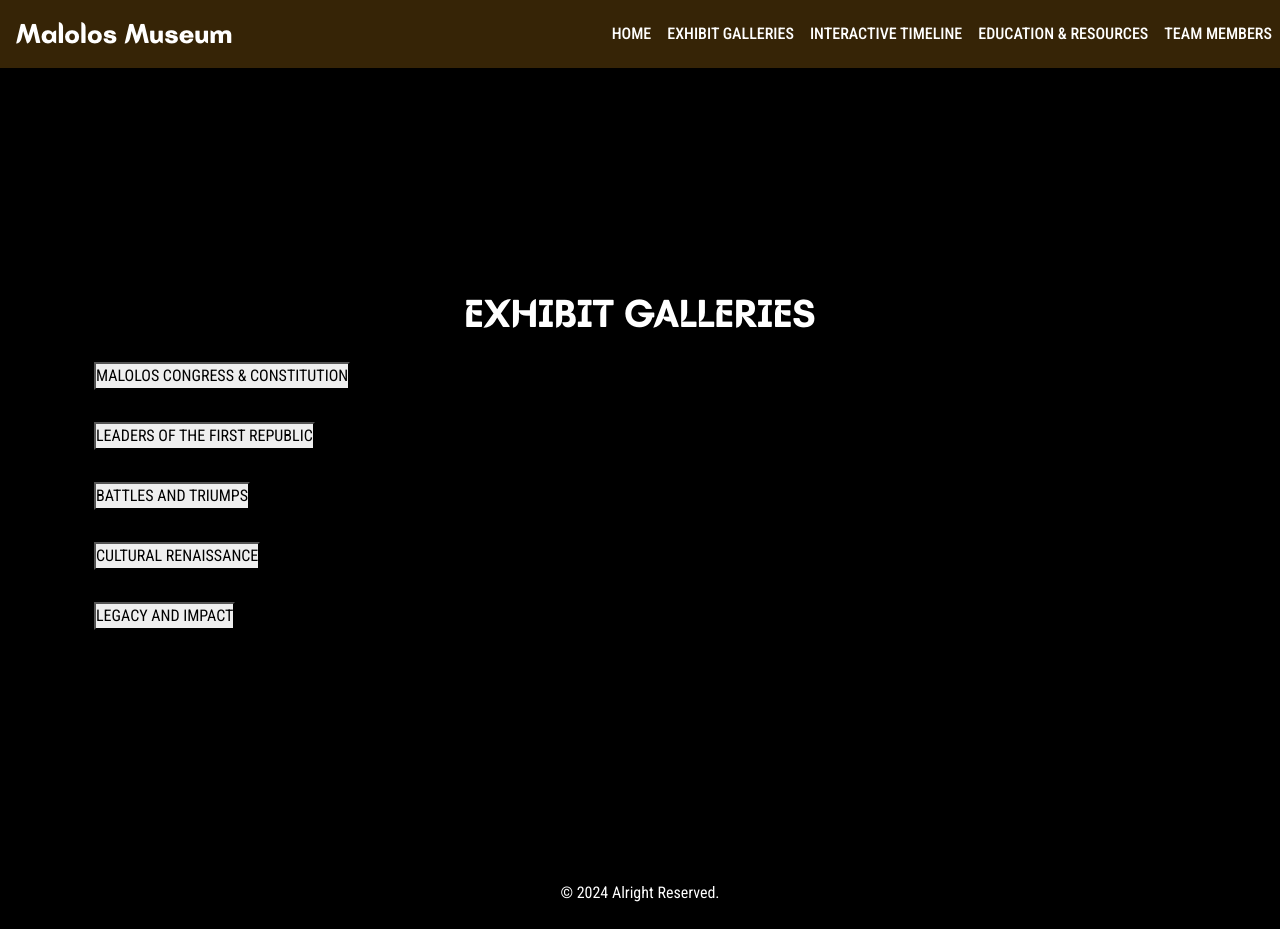
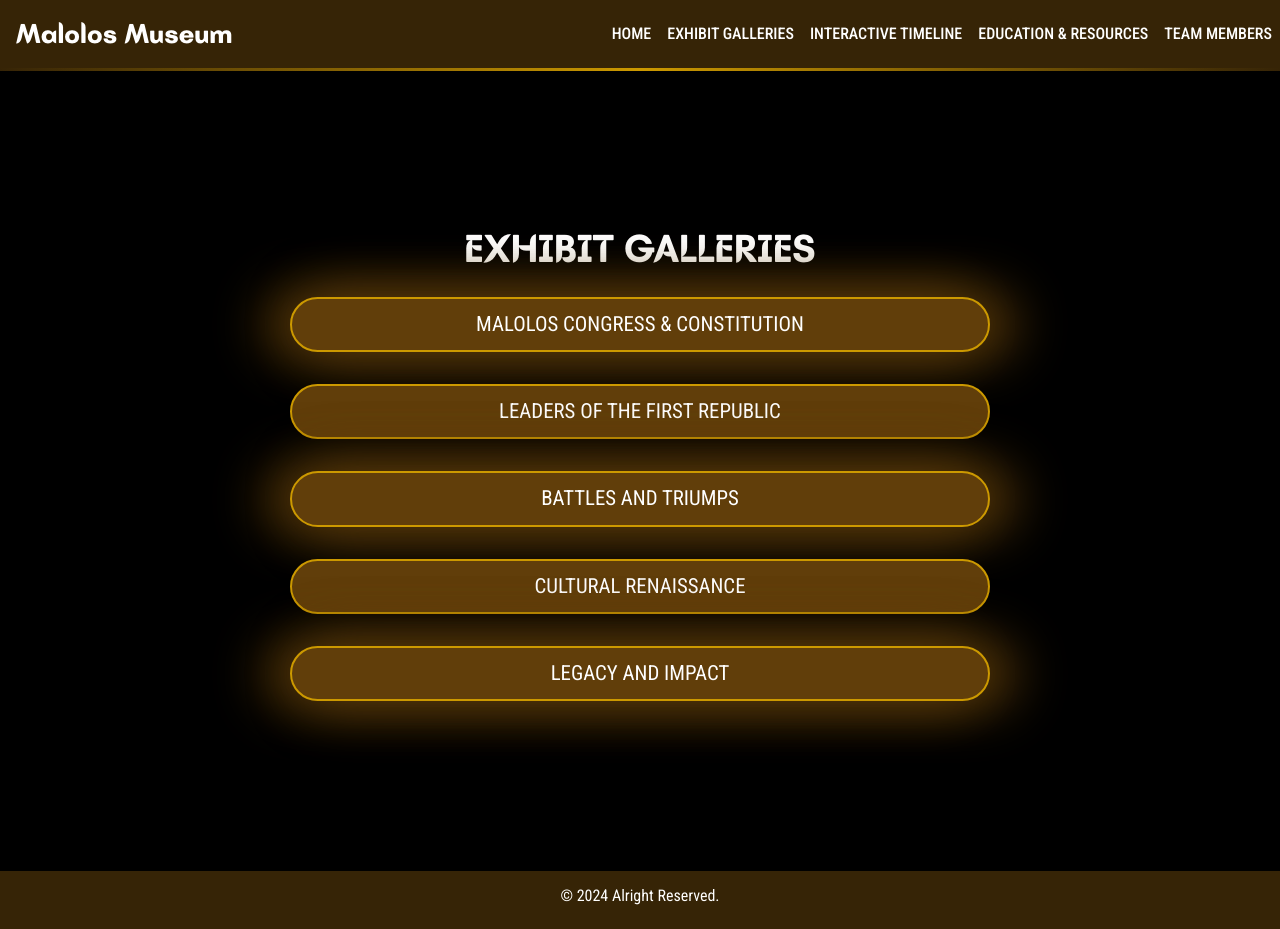
Before and after one commit to Nthnnn26/malolos.museum.io, a PHP site: page /exhibit-gallery.html in a window 1280 px wide. Before the commit the page ends 902 px from the top, so only its background shows below. Run offline with PHP 8.4, Linux system fonts and the light colour scheme.

Commit message:
Add files via upload

```diff
--- a/style/style.css
+++ b/style/style.css
@@ -78,44 +116,110 @@ header {
     align-items: center;
     justify-content: space-between;
 }
-.btn:hover {
-    transform: translateY(-10px);
+.btn-brown {
+    border: 2px solid #CC9900;
+    border-radius: 50px;
+    color: white;
+    background-color: #613E0A;
+    padding: 10px 15px;
+    font-size: 1.3em;
+}
+.btn-brown:hover {
+    transform: scale(1.1);
     transition: transform 0.3s ease;
-    color: #CC9900;
-
 }
-.btn-home {
-    background-color: #CC9900;
+.btn-black {
+    border: 2px solid #FFFFFF;
+    border-radius: 50px;
+    color: white;
+    background-color: #000000;
+    padding: 10px 15px;
+    font-size: 1.3em;
 }
-.btn-home:hover {
-    transform: translateY(-10px);
+.btn-black:hover {
+    transform: scale(1.1);
     transition: transform 0.3s ease;
-    background-color: #362406;
-    color: #CC9900;
 }
 .reveal {
     position: relative;
-    transform: translateY(100px);
+    transform: translateY(50px);
     opacity: 0;
-    transition: all 3s ease;
+    transition: all 2s ease;
 }
 .reveal.active {
     transform: translateY(0px);
     opacity: 1;
 }
+.linear-border {
+    border-bottom: 3px solid;
+    border-image: linear-gradient(to right, rgba(97, 62, 10, 0), #CC9900, rgba(97, 62, 10, 0));
+    border-image-slice: 1;
+}
+.container-btn {
+    position: relative;
+    display: flex;
+    justify-content: center;
+    text-align: center;
+    width: 100%;
+    height: auto;
+    max-width: 200px;
+    max-height: 100px;
+
+}
+
+.btn-glowing {
+    width: 700px;
+    font-size: 1.3em;
+    border: 2px solid #CC9900;
+    border-radius: 50px;
+    color: white;
+    background-color: #613E0A;
+    padding: 10px 15px;
+    overflow: hidden;
+    text-decoration: none;
+    box-shadow: 20px 0px 50px 10px rgba(97, 62, 10, 0.7), -20px 0px 50px 10px rgba(97, 62, 10, 0.7);
+    -webkit-box-shadow: 20px 0px 50px 10px rgba(97, 62, 10, 0.7), -20px 0px 50px 10px rgba(97, 62, 10, 0.7);
+    -moz-box-shadow: 20px 0px 50px 10px rgba(97, 62, 10, 0.7), -20px 0px 50px 10px rgba(97, 62, 10, 0.7);
+}
+.btn-glowing:hover {
+    transform: scale(1.1);
+    transition: transform 0.3s ease;
+}
+.btn-noglow {
+    width: 700px;
+    font-size: 1.3em;
+    border: 2px solid #CC9900;
+    border-radius: 50px;
+    color: white;
+    background-color: #613E0A;
+    padding: 10px 15px;
+    overflow: hidden;
+    text-decoration: none;
+}
+.btn-noglow:hover {
+    transform: scale(1.1);
+    transition: transform 0.3s ease;
+}
+
 footer {
-    background-color: #000000;
+    background-color: #362406;
     margin-top: auto;
     padding: 5px;
 }
 
 @media (max-width: 576px) {
+    body {
+        font-size: 12px;
+    }
     .museum-box img {
         max-width: 120px;
         margin-right: 20px;
     }
+    .side-img {
+       display: none;
+    }
     p {
-        font-size: 16px;
+        font-size: 14px;
     }
     .title {
         font-size: 48px;
```
Also changed, not shown: other parts of style/style.css (+58 -20 lines).
